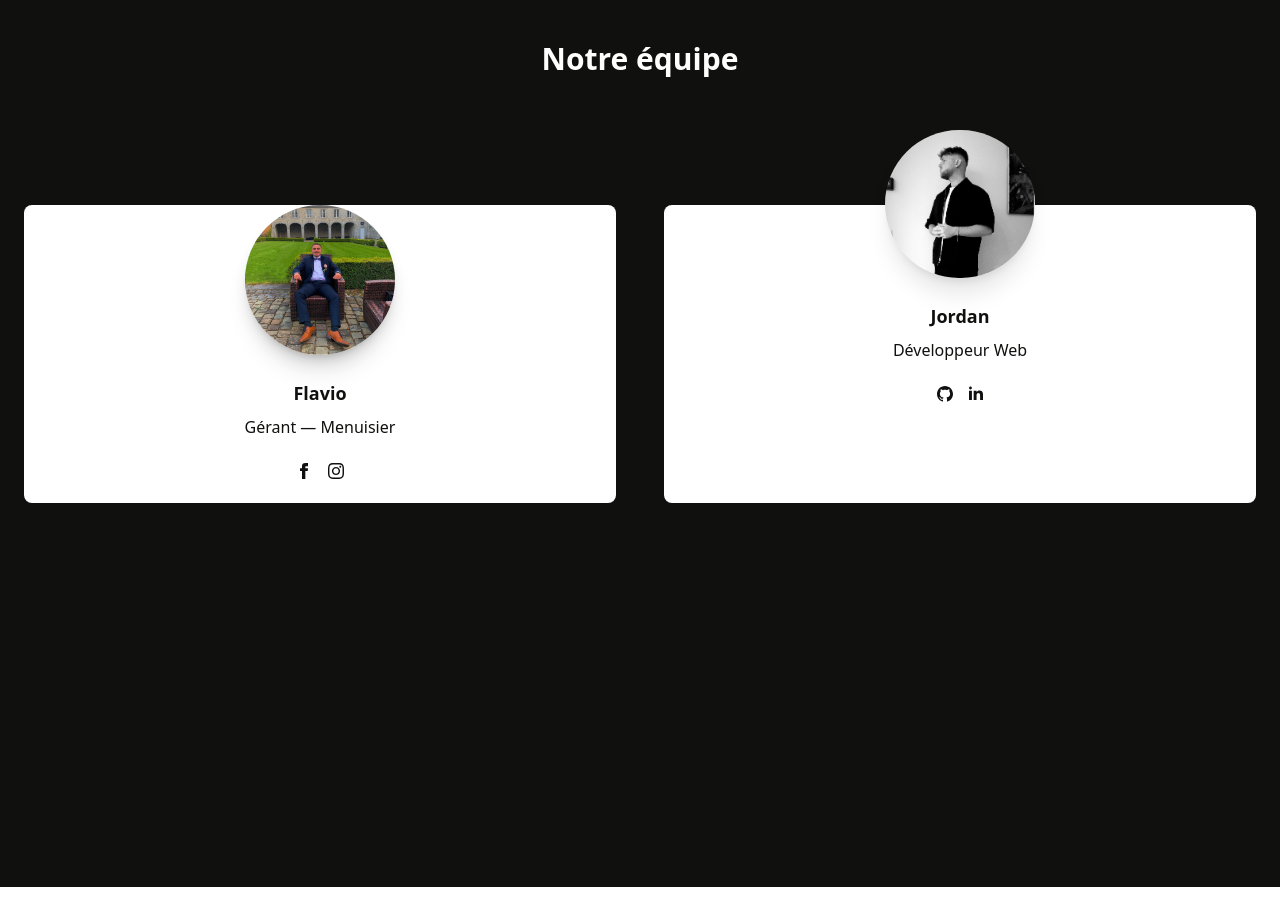
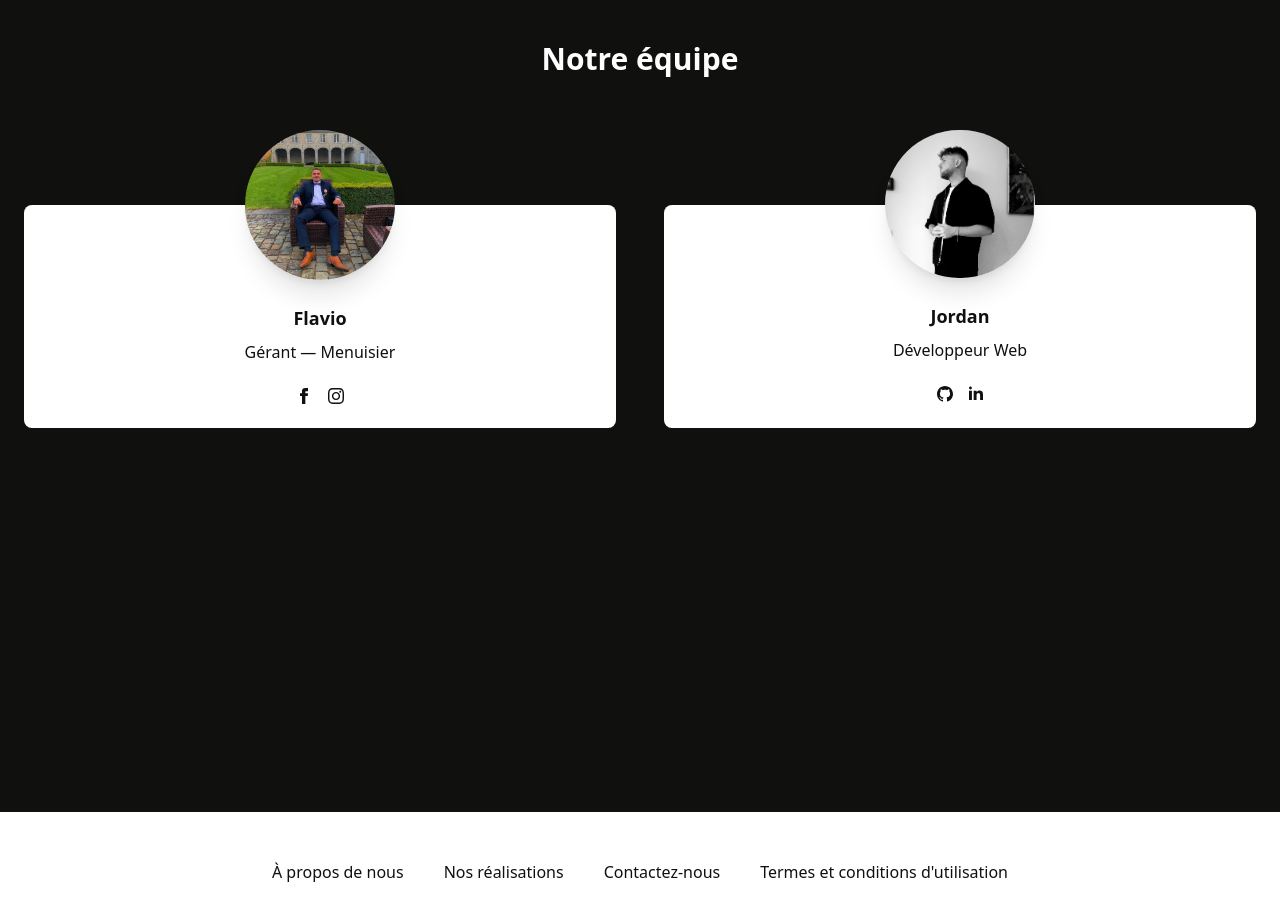
Before and after one commit to Reptilz/Menuiserie-Gibilaro, a Nuxt app: page /a-propos in a window 1280 px wide. Shown: the part 1140-2056 px from the top of the page. Built offline with nearby package versions, Linux system fonts and the light colour scheme.

Commit message:
fix: position img on about page

```diff
--- a/pages/a-propos/index.vue
+++ b/pages/a-propos/index.vue
@@ -83,9 +83,10 @@
                     <div class="mb-32 md:mb-0">
                         <div class="block h-full rounded-lg bg-white">
                             <div class="flex justify-center">
-                                <div class="rounded-full shadow-xl dark:shadow-black/20 w-[150px]">
-                                    <img src="~/assets/img/team/flavio.jpg" alt="Flavio"
-                                        class="mx-auto rounded-full shadow-lg w-[150px]" />
+                                <div class="flex justify-center -mt-[75px]">
+                                    <img src="~/assets/img/team/flavio.jpg"
+                                        class="mx-auto rounded-full shadow-xl dark:shadow-black/20 w-[150px]"
+                                        alt="Flavio" />
                                 </div>
                             </div>
                             <div class="p-6">
```
